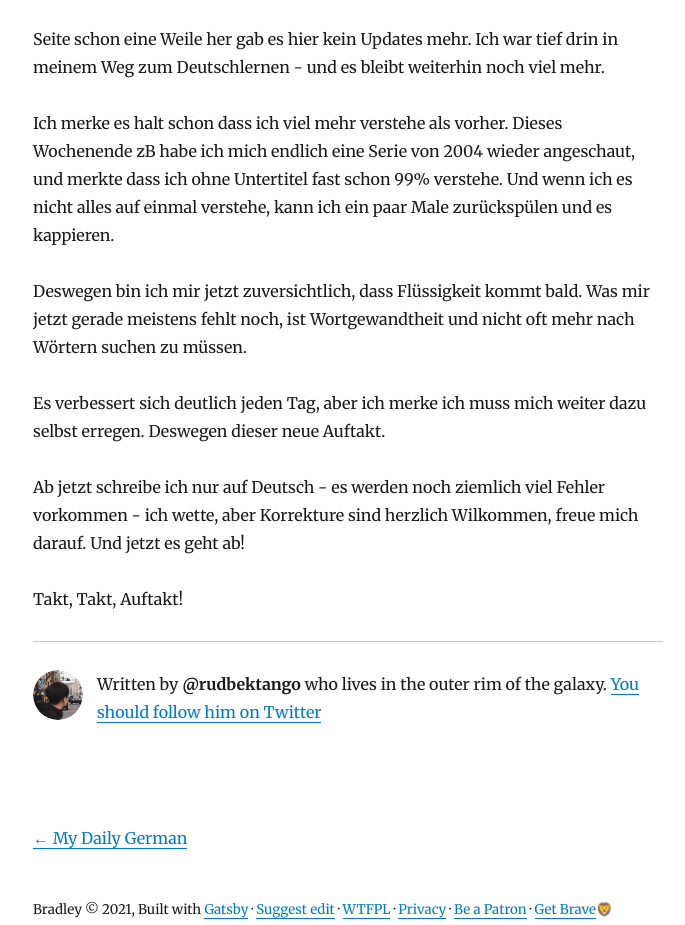
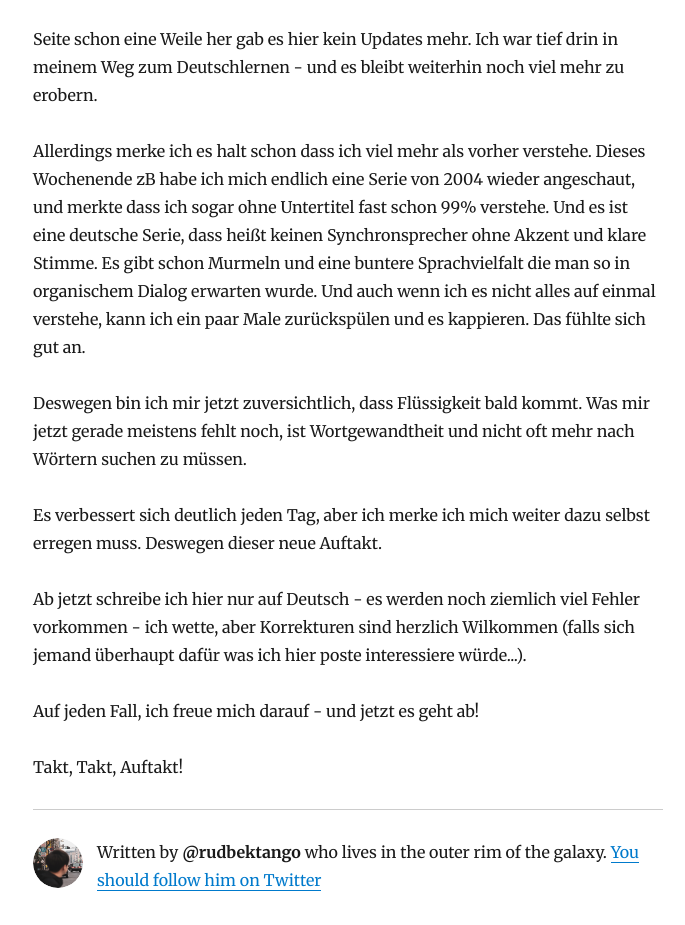
Before and after one commit to bradleyrudbek/thorrudbek.de, a Gatsby site: page /auftakt/ in a window 1280 px wide. Shown: the part 484-1409 px from the top of the page, without its empty margins (292-977 px from the left). Built offline with nearby package versions, Linux system fonts and the light colour scheme; Gatsby itself is replaced by a stand-in of ours; some packages are replaced by stand-ins of ours.

Commit message:
neuer Auftakt - updates

```diff
--- a/content/blog/auftakt/index.md
+++ b/content/blog/auftakt/index.md
@@ -7,23 +7,27 @@
 
 Seite schon eine Weile her gab es hier kein Updates mehr. Ich war tief
 drin in meinem Weg zum Deutschlernen - und es bleibt weiterhin noch viel
-mehr.
+mehr zu erobern.
 
-Ich merke es halt schon dass ich viel mehr verstehe als vorher. Dieses
-Wochenende zB habe ich mich endlich eine Serie von 2004 wieder angeschaut,
-und merkte dass ich ohne Untertitel fast schon 99% verstehe. Und wenn ich
-es nicht alles auf einmal verstehe, kann ich ein paar Male zurückspülen
-und es kappieren.
+Allerdings merke ich es halt schon dass ich viel mehr als vorher verstehe.
+Dieses Wochenende zB habe ich mich endlich eine Serie von 2004 wieder angeschaut,
+und merkte dass ich sogar ohne Untertitel fast schon 99% verstehe. Und es ist eine
+deutsche Serie, dass heißt keinen Synchronsprecher ohne Akzent und klare Stimme. Es
+gibt schon Murmeln und eine buntere Sprachvielfalt die man so in organischem Dialog
+erwarten wurde. Und auch wenn ich es nicht alles auf einmal verstehe, kann ich ein
+paar Male zurückspülen und es kappieren. Das fühlte sich gut an.
 
-Deswegen bin ich mir jetzt zuversichtlich, dass Flüssigkeit kommt bald. Was
+Deswegen bin ich mir jetzt zuversichtlich, dass Flüssigkeit bald kommt. Was
 mir jetzt gerade meistens fehlt noch, ist Wortgewandtheit und nicht oft mehr
 nach Wörtern suchen zu müssen.
 
-Es verbessert sich deutlich jeden Tag, aber ich merke ich muss mich weiter
-dazu selbst erregen. Deswegen dieser neue Auftakt.
+Es verbessert sich deutlich jeden Tag, aber ich merke ich mich weiter
+dazu selbst erregen muss. Deswegen dieser neue Auftakt.
 
-Ab jetzt schreibe ich nur auf Deutsch - es werden noch ziemlich viel Fehler
-vorkommen - ich wette, aber Korrekture sind herzlich Wilkommen, freue mich darauf.
-Und jetzt es geht ab!
+Ab jetzt schreibe ich hier nur auf Deutsch - es werden noch ziemlich viel Fehler
+vorkommen - ich wette, aber Korrekturen sind herzlich Wilkommen (falls sich jemand
+überhaupt dafür was ich hier poste interessiere würde...).
+
+Auf jeden Fall, ich freue mich darauf - und jetzt es geht ab!
 
 Takt, Takt, Auftakt!
```
